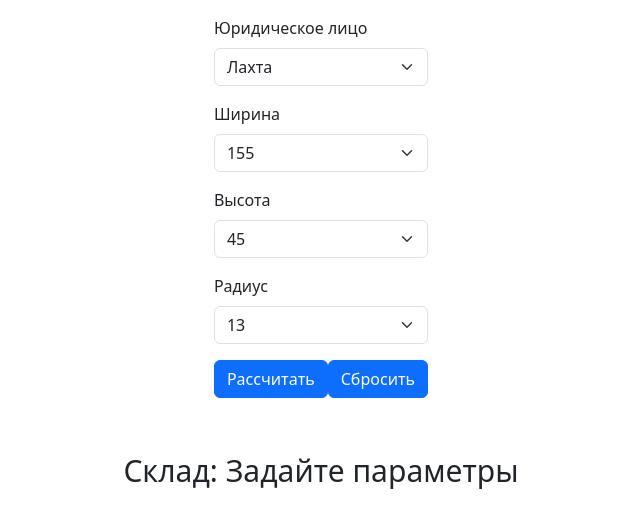
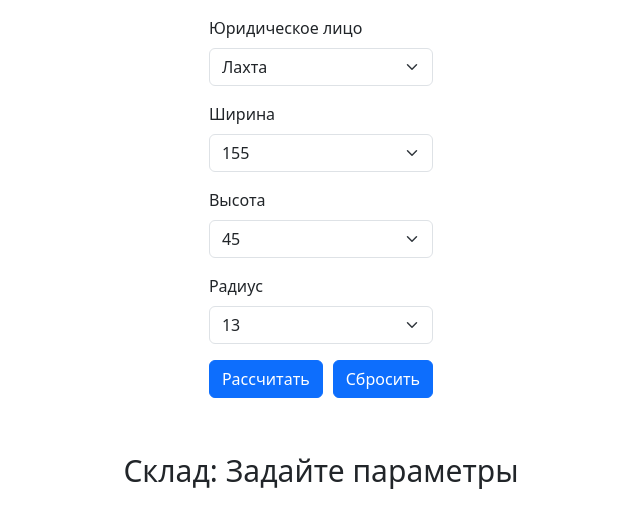
Before and after one commit to j0v4n1/tyres, a React (Create React App) app: page / in a window 1280 px wide. Shown: the top 528 px of the page, without its empty margins (319-959 px from the left). Built offline with nearby package versions, Linux system fonts and the light colour scheme.

Commit message:
Добавить отступ между кнопками

```diff
--- a/src/App/App.jsx
+++ b/src/App/App.jsx
@@ -122,6 +122,7 @@ const App = () => {
           Рассчитать
         </Button>
         <Button
+        style={{marginLeft: '10px'}}
           onClick={() => {
             setWarehouse("Задайте параметры")
           }}
```
